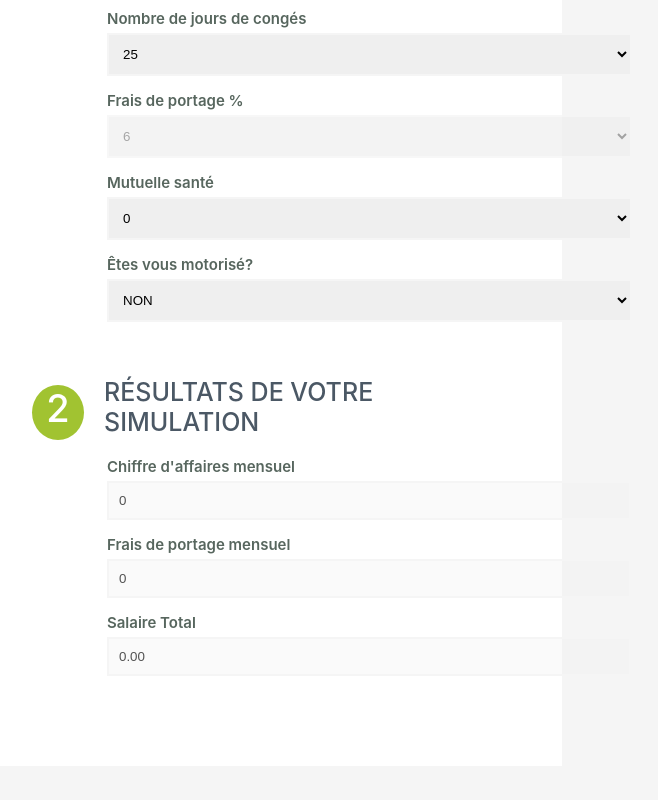
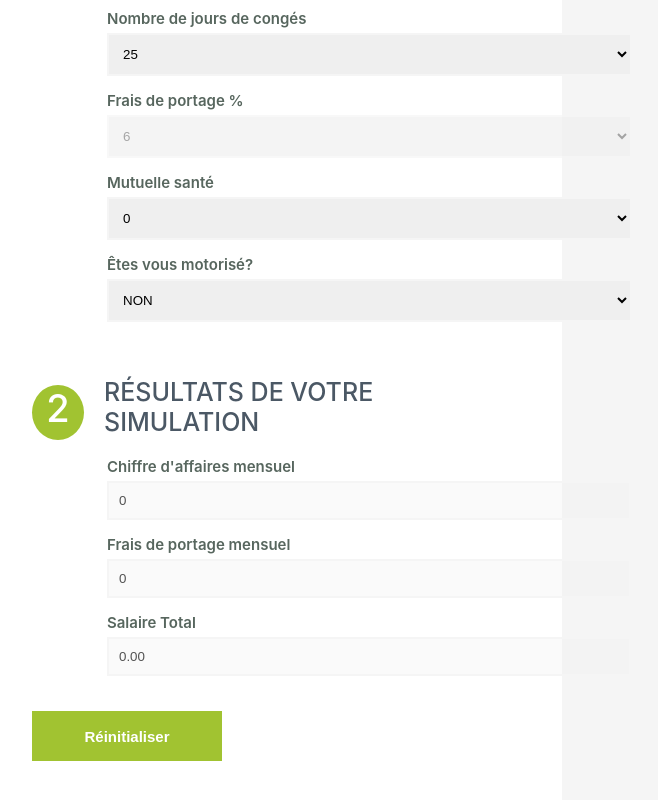
Before and after one commit to theljani/ats-portage, a React (Create React App) app: page /#/ in a window 1280 px wide. Shown: the part 548-1348 px from the top of the page, without its empty margins (368-1026 px from the left). Built offline with nearby package versions, Linux system fonts and the light colour scheme.

Commit message:
init form

```diff
--- a/src/components/Simulator/index.css
+++ b/src/components/Simulator/index.css
@@ -81,6 +81,24 @@
     flex-direction: column;
 }
 
+.Simulator-form-actions {
+    display: flex;
+    flex-direction: row;
+    justify-content: flex-end;
+}
+
+.Simulator-form-actions-init {
+    margin-right: 290px;
+    height: 50px;
+    width: 200px;
+    border: 0;
+    background: #a1c331;
+    color: white;
+    font-size: 15px;
+    font-weight: bold;
+    cursor: pointer;
+}
+
 @media only screen and (max-width: 768px) {
     .Simulator {
         overflow-x: hidden;
@@ -132,4 +150,8 @@
         width: auto;
     }
 
+    .Simulator-form-actions-init {
+        width: 100%;
+        margin: 0 0 0 5px;
+    }
 }
--- a/src/components/Simulator/index.tsx
+++ b/src/components/Simulator/index.tsx
@@ -121,6 +121,17 @@ export default function Simulator() {
         const totalSalarty = Number(netSalary) + Number(kmFees);
         return totalSalarty.toFixed(2);
     }
+
+    function initForm() {
+        setTjm(0);
+        setLeaveDays(25);
+        setPortagePercent(6);
+        setMutual(0);
+        setMotorized('NON');
+        setKm(0);
+        setFiscalPower(0);
+    }
+
     return (
       <div className="Simulator">
         <div className="Simulator-title">
@@ -148,7 +159,7 @@ export default function Simulator() {
                 </div>
                 <div className='Simulator-form-step-input'>
                     <span>Chiffre d'affaire H.T ou TJM</span>
-                    <input type="number" value={tjm} onChange={e => setTjm(Number(e.target.value))} min='0'/>
+                    <input type="tel" value={tjm} onChange={e => setTjm(Number(e.target.value))} min='0'/>
                 </div>
                 <div className='Simulator-form-step-input'>
                     <span>Nombre de jours de congés</span>
@@ -222,11 +233,11 @@ export default function Simulator() {
 
                     {motorized === 'OUI' && <div className="input-group">
                         <span>Nombre de kilomètres à effectuer par jour</span>
-                        <input type="number" value={km} onChange={e => setKm(Number(e.target.value))}
+                        <input type="tel" value={km} onChange={e => setKm(Number(e.target.value))}
                         min='0'/>
 
                         <span>Puissance fiscale</span>
-                        <input type="number" value={fiscalPower} onChange={e => setFiscalPower(Number(e.target.value))}
+                        <input type="tel" value={fiscalPower} onChange={e => setFiscalPower(Number(e.target.value))}
                         min='0'/>
                     </div>}
                 </div>
@@ -256,8 +267,12 @@ export default function Simulator() {
                     <input type="text" value={computeSalary()} min='0' disabled={true}/>
                 </div>
             </div>
+            <div className='Simulator-form-actions'>
+                <button className='Simulator-form-actions-init'
+                    onClick={() => initForm()}
+                >Réinitialiser</button>
+            </div>
           </div>
-
         </div>
       </div>
     );
```
Also changed, not shown: 1 other file (tests, documents, lock files or other folders).
